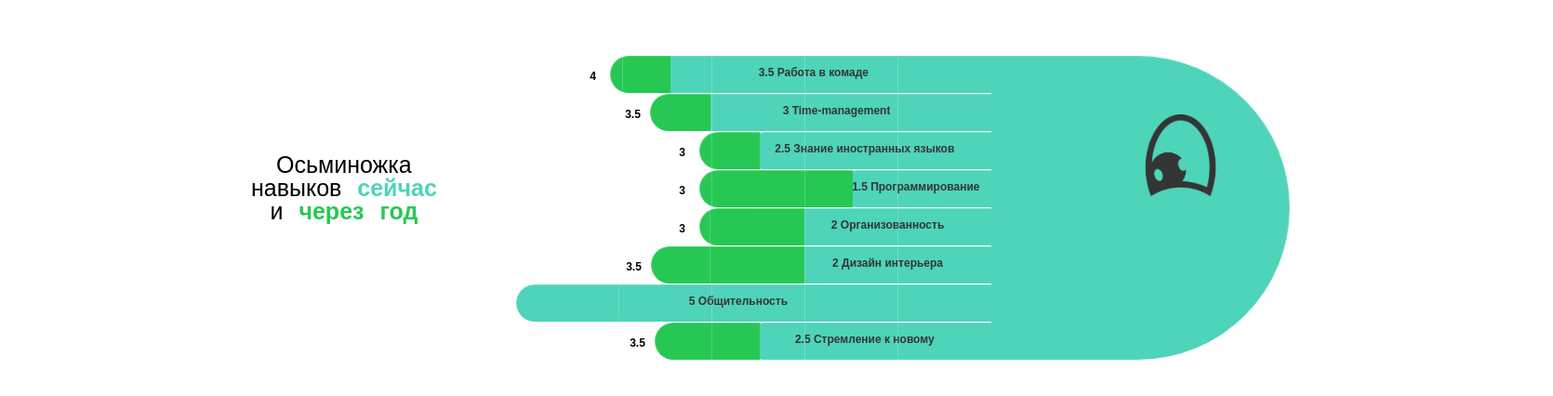
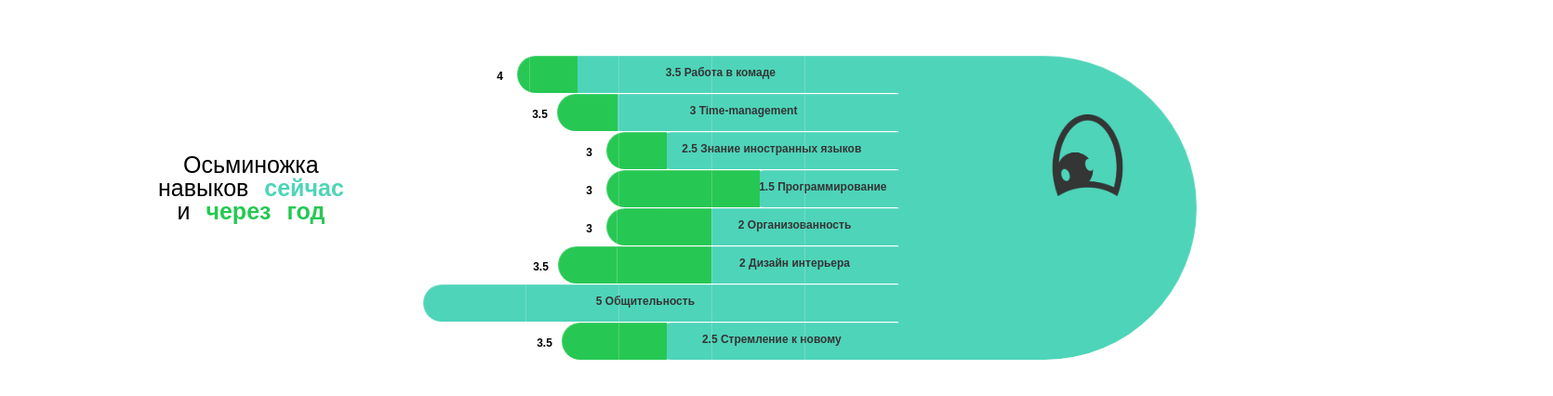
Before and after one commit to priwatm/Skills, a plain HTML site: page index.html in a window 1280 px wide. Shown: the part 130-556 px from the top of the page at 93% size, 1670 px wide, since content can reach past the window. Drawn offline with Linux system fonts and the light colour scheme.

Commit message:
Add files via upload

```diff
--- a/source/css/MyStyle.css
+++ b/source/css/MyStyle.css
@@ -1,4 +1,4 @@
-.octopus-body{position:relative;width:1400px;height: 800px;margin:20px; }
+.octopus-body{position:relative;width:1400px;height: 800px;margin:20px;right: 100px }
 .octopus-body *{-webkit-user-select:none;-moz-user-select:none;-ms-user-select:none;user-select:none}
 .octopus-body.disabled{pointer-events:none}
 
```
